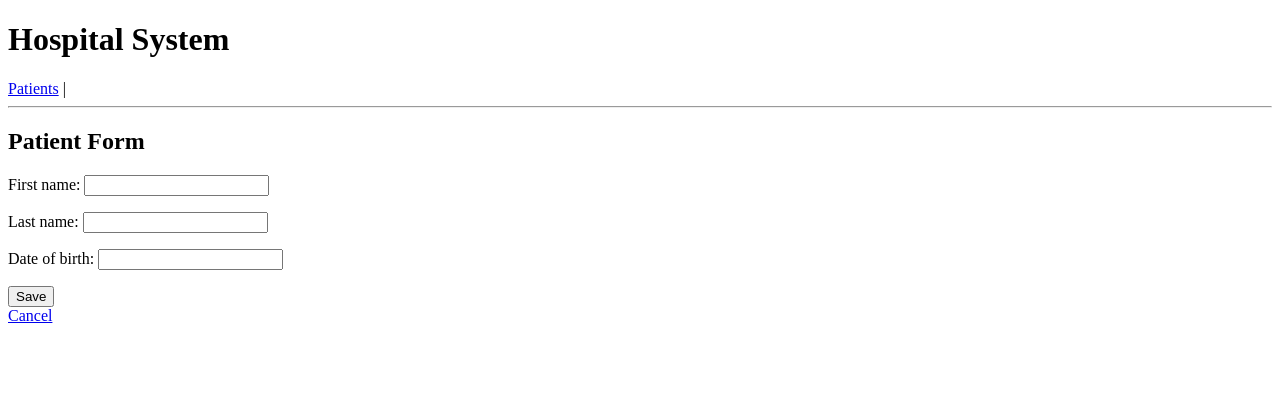
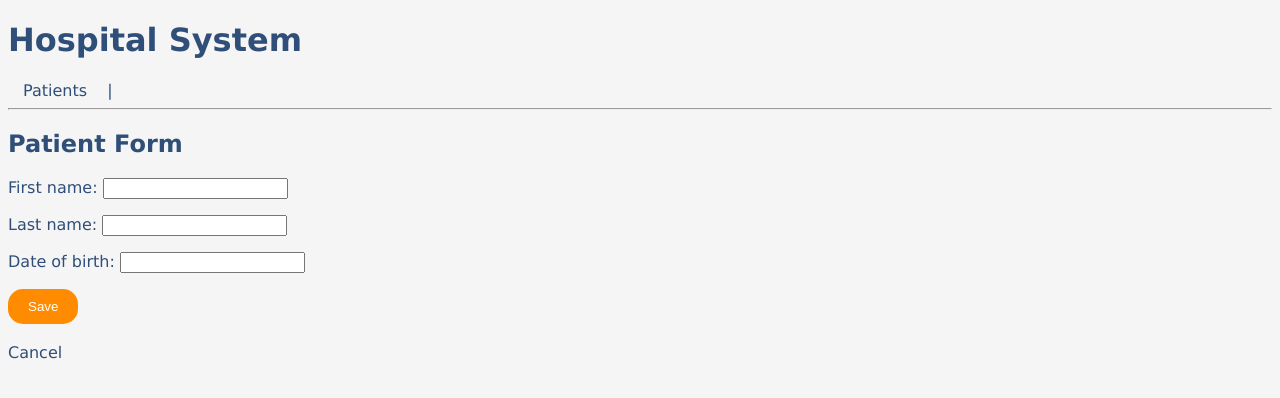
Before and after one commit to rene3phillips/django_assignment_2, a Django app: page /records/create/ in a window 1280 px wide. Shown: the top 398 px of the page. Run offline with Django 5.2, Linux system fonts and the light colour scheme.

Commit message:
Cleaned up code and added CSS files

```diff
--- a/hospital_management_system/settings.py
+++ b/hospital_management_system/settings.py
@@ -107,6 +107,10 @@ USE_TZ = True
 # [https://docs.djangoproject.com/en/5.2/howto/static-files/](https://docs.djangoproject.com/en/5.2/howto/static-files/)
 STATIC_URL = 'static/'
 
+STATICFILES_DIRS = [
+    BASE_DIR / 'static',  # This points to the 'static' folder at the project root
+]
+
 # Default primary key field type
 # [https://docs.djangoproject.com/en/5.2/ref/settings/#default-auto-field](https://docs.djangoproject.com/en/5.2/ref/settings/#default-auto-field)
 DEFAULT_AUTO_FIELD = 'django.db.models.BigAutoField'
--- a/records/templates/records/patient_confirm_delete.html
+++ b/records/templates/records/patient_confirm_delete.html
@@ -9,5 +9,6 @@
         {% csrf_token %} <!-- built-in security feature to protect against CSRF attacks (token must match user session) -->
         <button type="submit">Yes, delete!</button>
     </form>
+    <br>
     <a href="{% url 'records:patient_detail' object.pk %}">Cancel</a>
 {% endblock %}
--- a/records/templates/records/patient_form.html
+++ b/records/templates/records/patient_form.html
@@ -9,5 +9,6 @@
         {{ form.as_p }} <!-- wraps each field in a <p> tag -->
         <button type="submit">Save</button>
     </form>
+    <br>
     <a href="{% url 'records:patient_list' %}">Cancel</a>
 {% endblock %}
--- /dev/null
+++ b/static/base_generic.css
@@ -0,0 +1,37 @@
+body {
+    background-color: #F5F5F5;
+    color: #2F4F79;
+    font-family: Verdana, sans-serif;
+}
+
+button {
+    color: #FFF;
+    background-color: #FF8C00;
+    border-radius: 15px;
+    padding: 10px 20px;
+    border: none;
+    cursor: pointer;
+}
+
+button:hover {
+    background-color: #FFD700;
+    color: #2F4F79;
+}
+
+a {
+    color: #2F4F79;
+    text-decoration: none;
+}
+
+a:hover {
+    color: #4CAF50;
+}
+
+nav a {
+    color: #2f4F79;
+    margin: 0 15px;
+}
+
+nav a:hover {
+    color: #4CAF50;
+}
--- a/templates/base_generic.html
+++ b/templates/base_generic.html
@@ -4,6 +4,8 @@
     <meta charset="UTF-8">
     <meta name="viewport" content="width=device-width, initial-scale=1.0">
     <title>{% block title %}Hospital Management System{% endblock %}</title>
+    {% load static %}
+    <link rel="stylesheet" href="{% static 'base_generic.css' %}">
 </head>
 <body>
     <h1>Hospital System</h1>
```
